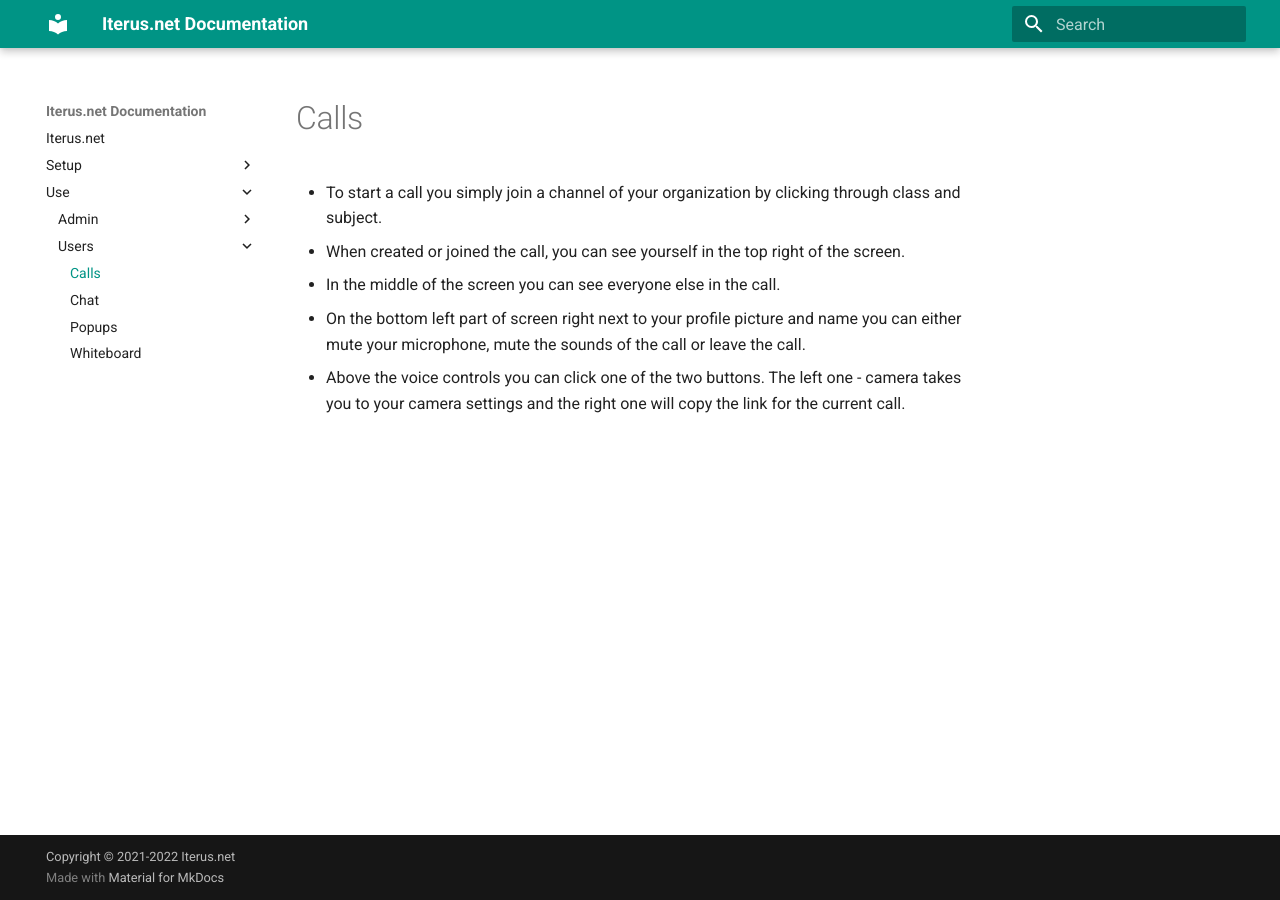
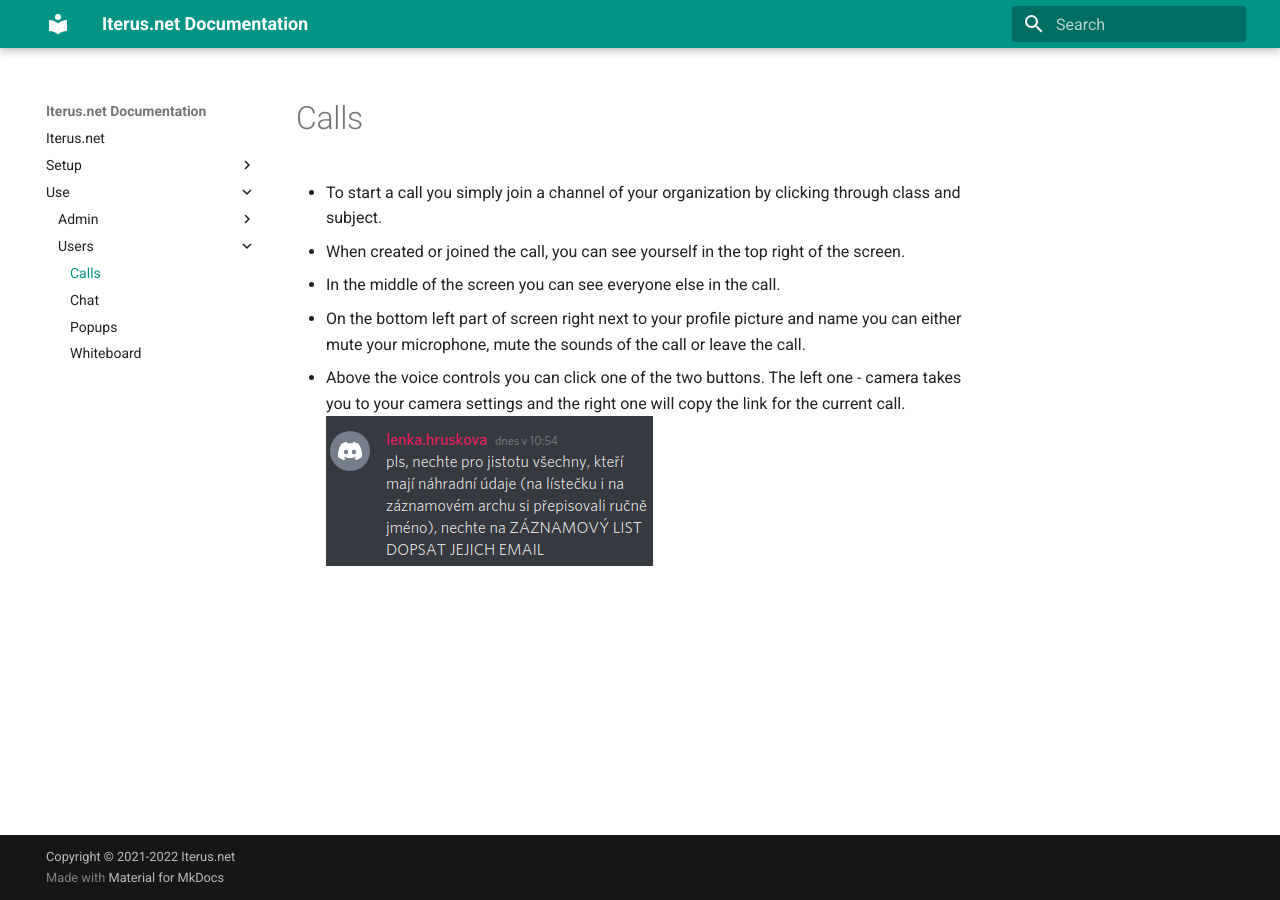
Before and after one commit to iterus-net/Documentation, an MkDocs documentation site: the page built from docs/users/calls.md, in a window 1280 px wide. Built offline with MkDocs 1.6.1 and Material for MkDocs 9.7.7, drawn with Linux system fonts in a browser that asks for light colours.

Commit message:
IterusFrontend: update.

```diff
--- a/docs/users/calls.md
+++ b/docs/users/calls.md
@@ -4,3 +4,4 @@
 - In the middle of the screen you can see everyone else in the call.
 - On the bottom left part of screen right next to your profile picture and name you can either mute your microphone, mute the sounds of the call or leave the call.
 - Above the voice controls you can click one of the two buttons. The left one - camera takes you to your camera settings and the right one will copy the link for the current call.
+![Image title](../images/s.png)
--- a/mkdocs.yml
+++ b/mkdocs.yml
@@ -1,6 +1,9 @@
 site_name: Iterus.net Documentation
 site_url: https://iterus.net
 copyright: 'Copyright &copy; 2021-2022 Iterus.net'
+markdown_extensions:
+  - attr_list
+  - md_in_html
 theme:
   name: material
   font:
```
Also changed, not shown: docs/images/s.png (added).
